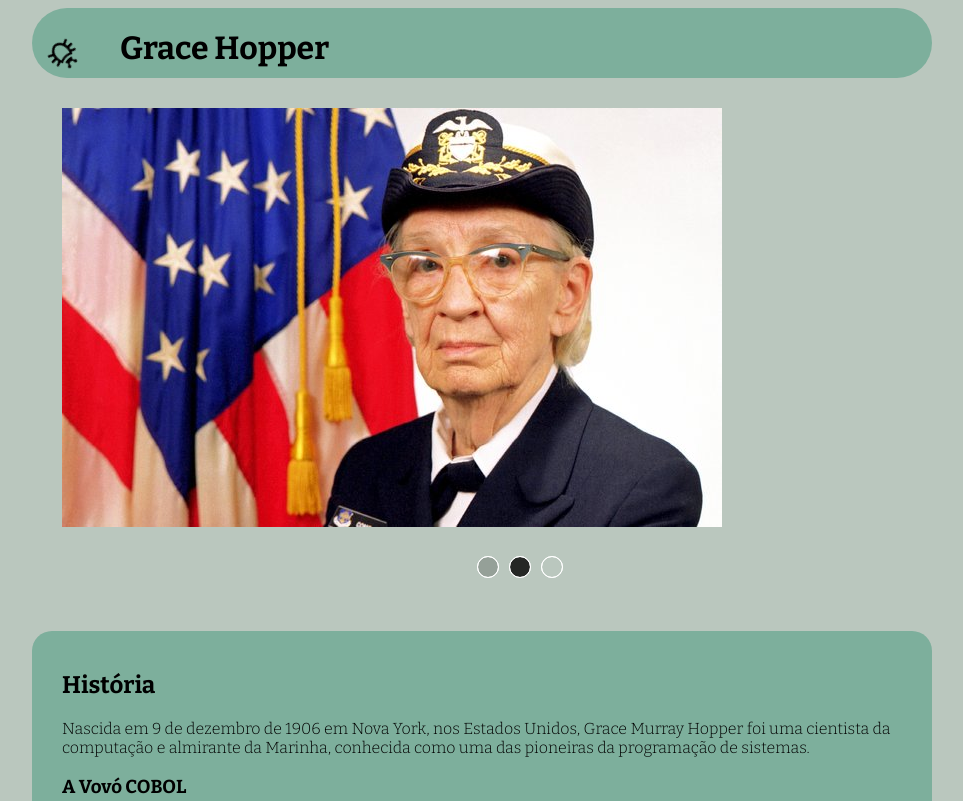
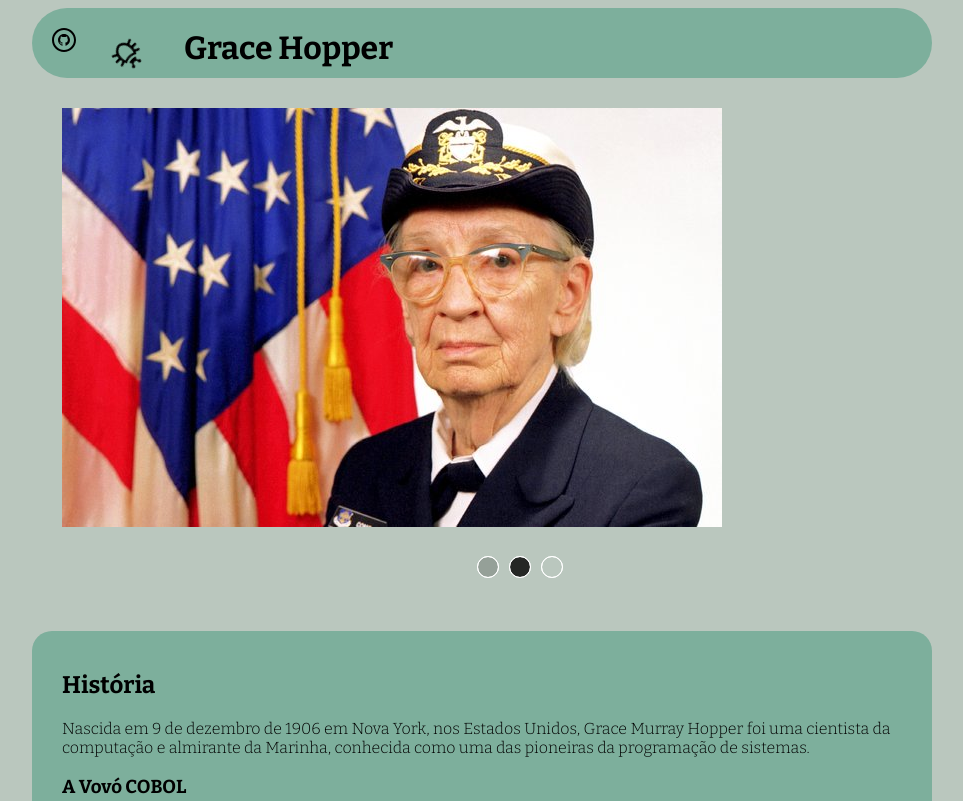
Before and after one commit to phamatos/Grace-project, a plain HTML site: page index.html in a window 1280 px wide. Shown: the top 801 px of the page, without its empty margins (158-1121 px from the left). Drawn offline with nearby package versions, Linux system fonts and the light colour scheme.

Commit message:
inclui um icon svg, mais um link para a minha pagina no github e atualizei o css

```diff
--- a/index.html
+++ b/index.html
@@ -18,6 +18,9 @@
 
 <body>
     <header class="header">
+        <a href="https://github.com/phamatos" class="header__link">
+            <img class="icone" src="icon/icon-github.svg"  title="Meu Github" alt="linkedin">
+        </a>
         <img class="icone__bug" src="icon/bug-2.svg" alt="bug">
         <h1>Grace Hopper</h1>
     </header>
--- a/projectCSS/style.css
+++ b/projectCSS/style.css
@@ -11,7 +11,14 @@ body{
     max-width: 900px;
     display: flex;
     margin: 0 auto;
+    box-sizing: border-box;
 
+}
+
+.header__link{
+    text-decoration: none;
+    box-sizing: border-box;
+    padding: 20px;
 }
 
 section.slider{
```
Also changed, not shown: icon/icon-github.svg (added).
